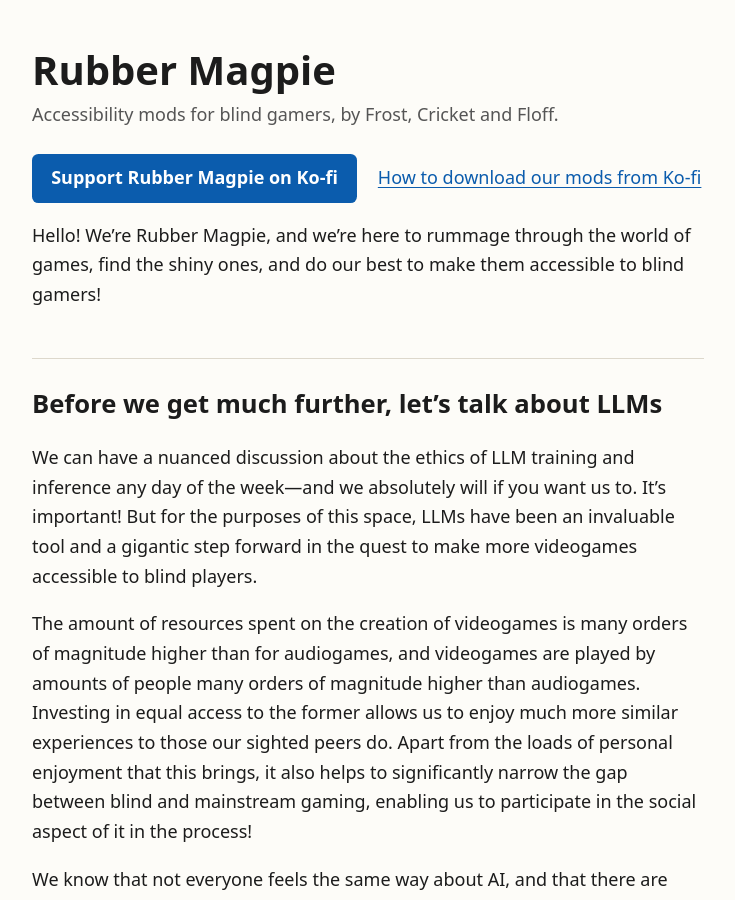
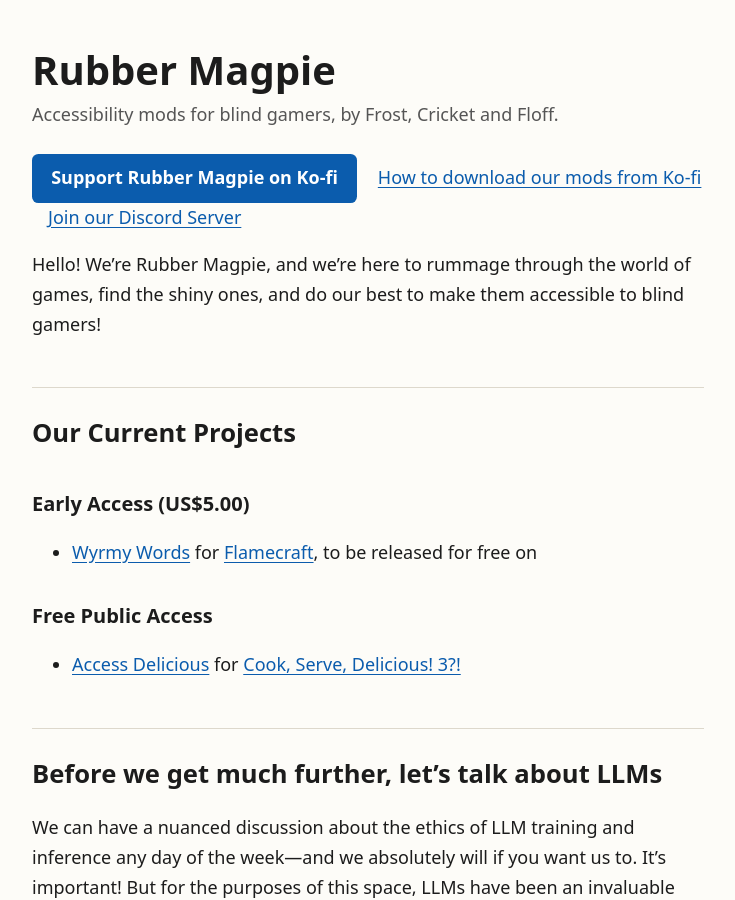
Before and after one commit to Rubber-Magpie/rubber-magpie.github.io, a Jekyll site: the page built from index.md, in a window 1280 px wide and 900 px high. Shown: the whole window, without its empty margins (272-1007 px from the left). Built offline with Jekyll 4.4.1, drawn with Linux system fonts in a browser that asks for light colours.

Commit message:
Add Discord link and projects section

```diff
--- a/_config.yml
+++ b/_config.yml
@@ -2,6 +2,7 @@ title: Rubber Magpie
 description: "Rubber Magpie: rummaging through the world of games, finding the shiny ones, and making them accessible to blind gamers."
 tagline: Accessibility mods for blind gamers, by Frost, Cricket and Floff.
 kofi: https://ko-fi.com/rubbermagpie
+discord: https://discord.gg/KetsYpknet
 github: https://github.com/Rubber-Magpie
 
 exclude:
--- a/_layouts/default.html
+++ b/_layouts/default.html
@@ -98,7 +98,7 @@
   <header>
     <h1>{{ site.title }}</h1>
     <p class="tagline">{{ site.tagline }}</p>
-    <p><a class="button" href="{{ site.kofi }}">Support Rubber Magpie on Ko-fi</a> <a class="guide-link" href="{{ '/ko-fi-guide/' | relative_url }}">How to download our mods from Ko-fi</a></p>
+    <p><a class="button" href="{{ site.kofi }}">Support Rubber Magpie on Ko-fi</a> <a class="guide-link" href="{{ '/ko-fi-guide/' | relative_url }}">How to download our mods from Ko-fi</a> <a class="guide-link" href="{{ site.discord }}">Join our Discord Server</a></p>
   </header>
 
   <main id="main">
@@ -106,7 +106,7 @@
   </main>
 
   <footer>
-    <p>{{ site.title }} · <a href="{{ site.kofi }}">Ko-fi</a> · <a href="{{ site.github }}">GitHub</a></p>
+    <p>{{ site.title }} · <a href="{{ site.kofi }}">Ko-fi</a> · <a href="{{ site.discord }}">Discord</a> · <a href="{{ site.github }}">GitHub</a></p>
   </footer>
 </body>
 </html>
--- a/index.md
+++ b/index.md
@@ -2,6 +2,16 @@
 ---
 
 Hello! We’re Rubber Magpie, and we’re here to rummage through the world of games, find the shiny ones, and do our best to make them accessible to blind gamers!
+
+## Our Current Projects
+
+### Early Access (US$5.00)
+
+- [Wyrmy Words](https://ko-fi.com/s/94d1ce644e) for [Flamecraft](https://store.steampowered.com/app/3201730/Flamecraft/), to be released for free on
+
+### Free Public Access
+
+- [Access Delicious](https://ko-fi.com/s/2fe74e40f5) for [Cook, Serve, Delicious! 3?!](https://store.steampowered.com/app/1000030/Cook_Serve_Delicious_3/)
 
 ## Before we get much further, let’s talk about LLMs
 
```
Also changed, not shown: 1 other file.
